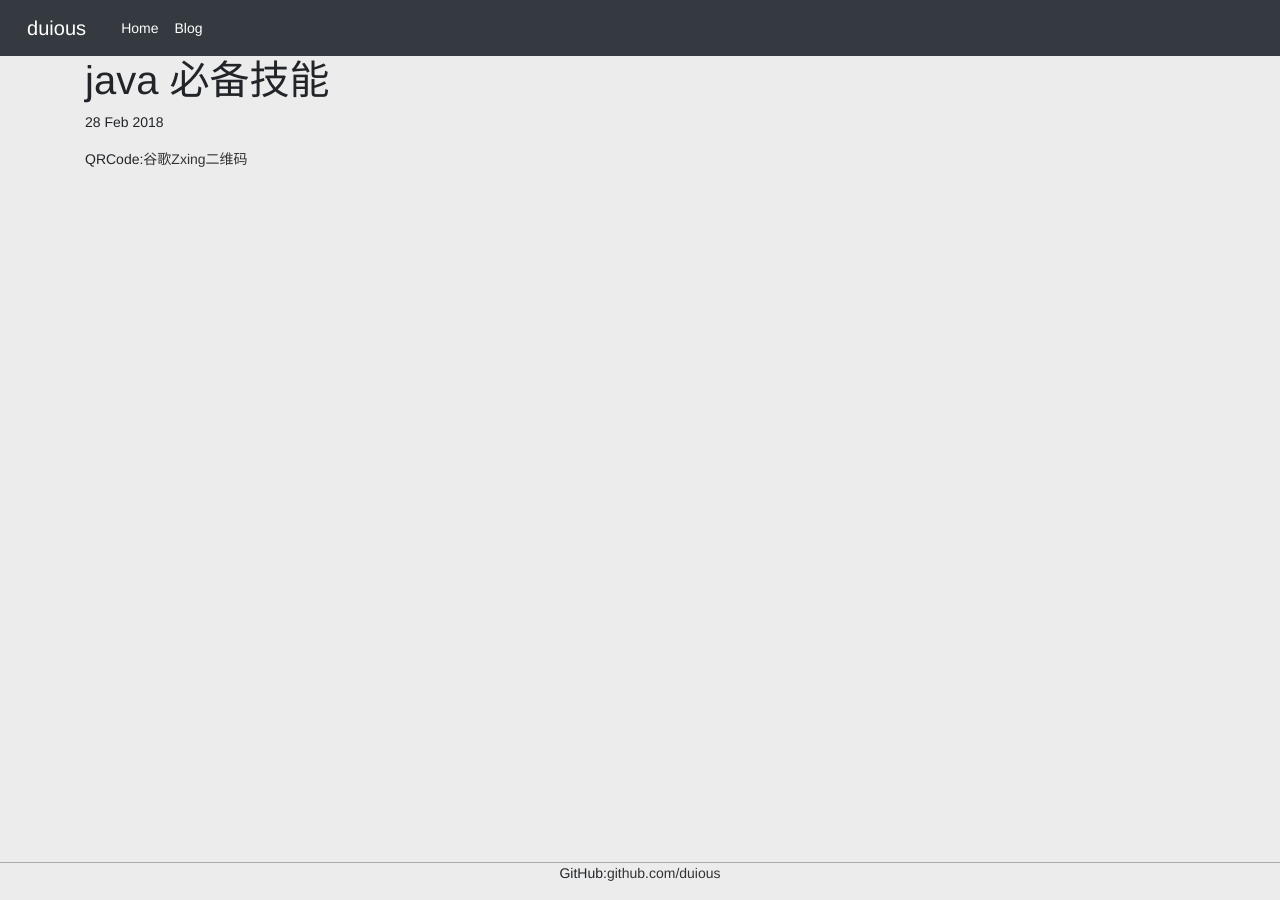
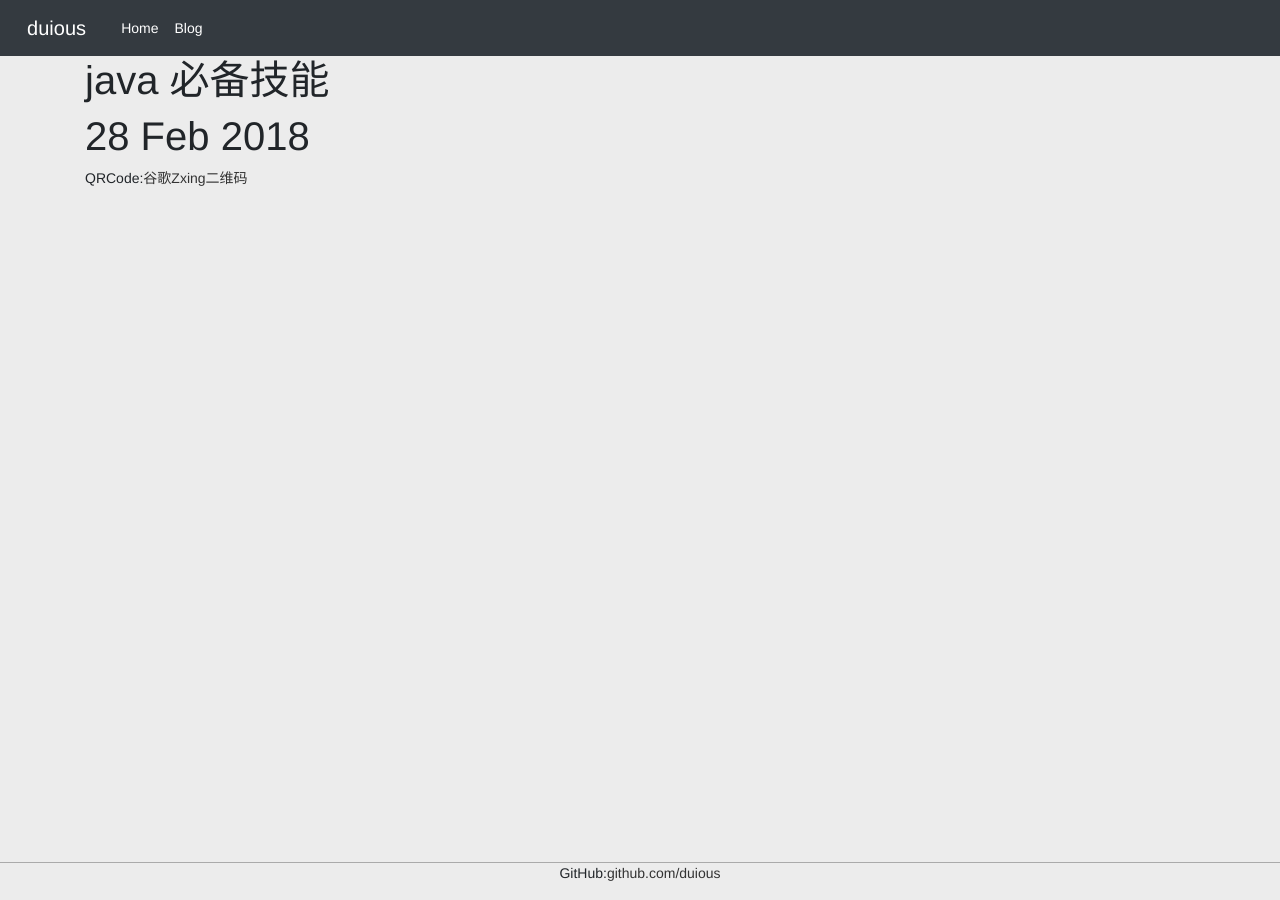
Before and after one commit to duious/duious.github.io, a Jekyll site: the page built from _posts/2018-02-28-java-necessary-skills.md, in a window 1280 px wide. Built offline with Jekyll 4.4.1, drawn with Linux system fonts in a browser that asks for light colours.

Commit message:
update html

```diff
--- a/_layouts/post.html
+++ b/_layouts/post.html
@@ -2,7 +2,7 @@
 layout: default
 ---
 <h1>{{ page.title }}</h1>
-<p class="meta">{{ page.date | date_to_string }}</p>
+<h1 class="meta">{{ page.date | date_to_string }}</h1>
 <div class="post">
     {{ content }}
 </div>
```
